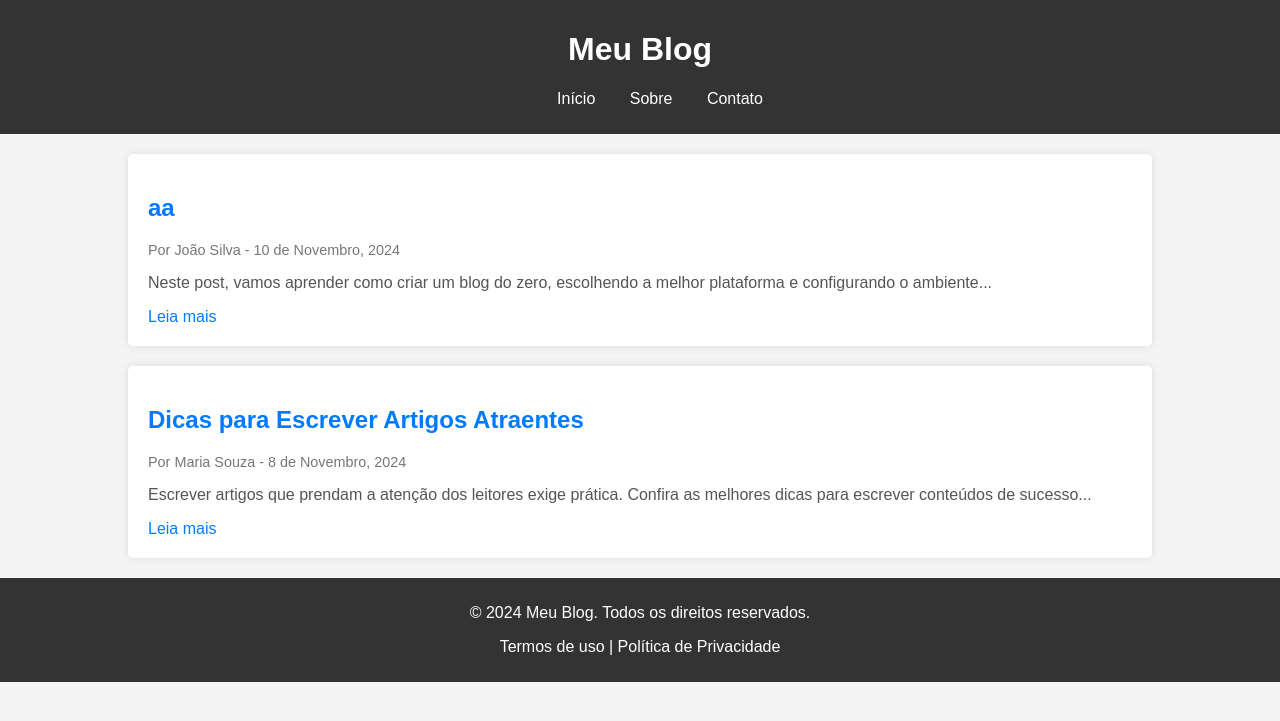
After one commit to jhonvds1/psicologia, a Flask app: page /blog in a window 1280 px wide. The commit adds this page. Shown: the top 721 px of the page. Run offline with Flask 3, Linux system fonts and the light colour scheme; some libraries are stand-ins or nearby versions.

Commit message:
banco de dados feito

```diff
--- /dev/null
+++ b/database/database.py
@@ -0,0 +1,4 @@
+from peewee import SqliteDatabase
+
+db=SqliteDatabase('Banco de dados Anielly')
+dblog=SqliteDatabase('Banco de dados blog')
--- a/main.py
+++ b/main.py
@@ -1,8 +1,10 @@
 from flask import Flask
+from views.home import *
+from configuration import configure_all
 
 app=Flask(__name__)
 
-from views import *
+configure_all(app)
 
 if(__name__=="__main__"):
-    app.run()
+    app.run(debug=True)
--- /dev/null
+++ b/package.json
@@ -0,0 +1,5 @@
+{
+  "dependencies": {
+    "htmx.org": "^1.9.12"
+  }
+}
--- /dev/null
+++ b/static/css/blog_estilo.css
@@ -0,0 +1,86 @@
+/* Estilo global */
+body {
+    font-family: Arial, sans-serif;
+    margin: 0;
+    padding: 0;
+    background-color: #f4f4f4;
+}
+
+.container {
+    width: 80%;
+    margin: 0 auto;
+}
+
+/* Cabeçalho */
+header {
+    background-color: #333;
+    color: #fff;
+    padding: 10px 0;
+}
+
+header h1 {
+    text-align: center;
+}
+
+nav ul {
+    text-align: center;
+    list-style-type: none;
+}
+
+nav ul li {
+    display: inline;
+    margin: 0 15px;
+}
+
+nav ul li a {
+    color: #fff;
+    text-decoration: none;
+}
+
+/* Postagens */
+.postagem {
+    background-color: #fff;
+    padding: 20px;
+    margin: 20px 0;
+    border-radius: 5px;
+    box-shadow: 0 0 10px rgba(0, 0, 0, 0.1);
+}
+
+.postagem h2 {
+    color: #333;
+}
+
+.postagem .autor {
+    color: #777;
+    font-size: 0.9em;
+}
+
+.postagem .resumo {
+    color: #555;
+}
+
+.postagem a {
+    color: #007BFF;
+    text-decoration: none;
+}
+
+.postagem a:hover {
+    text-decoration: underline;
+}
+
+/* Rodapé */
+footer {
+    background-color: #333;
+    color: #fff;
+    padding: 10px 0;
+    text-align: center;
+}
+
+footer a {
+    color: #fff;
+    text-decoration: none;
+}
+
+footer a:hover {
+    text-decoration: underline;
+}
--- /dev/null
+++ b/templates/blog.html
@@ -0,0 +1,66 @@
+<!DOCTYPE html>
+<html lang="pt-br">
+<head>
+    <meta charset="UTF-8">
+    <meta name="viewport" content="width=device-width, initial-scale=1.0">
+    <title>Meu Blog</title>
+    <link rel="stylesheet" href="{{ url_for('static', filename='css/blog_estilo.css') }}">
+</head>
+<body>
+    <!-- Cabeçalho -->
+    <header>
+        <div class="container">
+            <h1>Meu Blog</h1>
+            <nav>
+                <ul>
+                    <li><a href="/">Início</a></li>
+                    <li><a href="/sobre">Sobre</a></li>
+                    <li><a href="/contato">Contato</a></li>
+                </ul>
+            </nav>
+        </div>
+    </header>
+
+    <!-- Conteúdo Principal -->
+    <main>
+        <div class="container">
+            <div class="postagem">
+                <h2><a href="/post/1"> aa</a></h2>
+                <p class="autor">Por João Silva - 10 de Novembro, 2024</p>
+                <p class="resumo">Neste post, vamos aprender como criar um blog do zero, escolhendo a melhor plataforma e configurando o ambiente...</p>
+                <a href="/post/1">Leia mais</a>
+            </div>
+
+            <div class="postagem">
+                <h2><a href="/post/2">Dicas para Escrever Artigos Atraentes</a></h2>
+                <p class="autor">Por Maria Souza - 8 de Novembro, 2024</p>
+                <p class="resumo">Escrever artigos que prendam a atenção dos leitores exige prática. Confira as melhores dicas para escrever conteúdos de sucesso...</p>
+                <a href="/post/2">Leia mais</a>
+            </div>
+
+
+            {% for post in posts %}
+            <div class="postagem">
+                <li>
+                    <h2><a href="/post/2">{{post.Titulo}}</a></h2>
+                <p class="autor">{{post.Autor}}</p>
+                <p class="resumo">{{post.Materia}}</p>
+                <a href="/post/2">Leia mais</a>
+                </li>
+            </div>
+            {% endfor %}
+
+
+        </div>
+    </main>
+
+    <!-- Rodapé -->
+    <footer>
+        <div class="container">
+            <p>&copy; 2024 Meu Blog. Todos os direitos reservados.</p>
+            <p><a href="/termos">Termos de uso</a> | <a href="/privacidade">Política de Privacidade</a></p>
+        </div>
+    </footer>
+    <script src="https://unpkg.com/htmx.org@1.9.2"></script>
+</body>
+</html>
--- a/views.py
+++ /dev/null
@@ -1,6 +0,0 @@
-from main import app
-from flask import render_template
-
-@app.route("/")
-def homepage():
-    return render_template("main.html")
--- /dev/null
+++ b/views/home.py
@@ -0,0 +1,36 @@
+from flask import render_template, Blueprint, request
+from database.models.blog import Blog
+
+home_route=Blueprint('home',__name__)
+
+@home_route.route("/")
+def homepage():
+    return render_template("main.html")
+
+@home_route.route("/inserir_blog")
+def home_blog():
+    return render_template('inserir_blog.html')
+
+
+@home_route.route("/ques_blog", methods=['POST'])
+def inserir_blog():
+    titulo=request.form.get('titulo')
+    autor=request.form.get('autor')
+    materia=request.form.get('conteudo')
+    Blog.create(Titulo=titulo, Autor=autor, Materia=materia)
+    return '<a href="inserir_blog" class="voltar">Fazer outro post</a>'
+
+
+@home_route.route("/blog")
+def mostrar_blog():
+    posts=Blog.select()
+    return render_template('blog.html', posts=posts)
+
+#@home_route.route('/listar_materias')
+#def listar_materias():
+ #   materias=Blog.select()
+  #  materia_html="<ul>"
+   # for materia in Blog:
+   #     materia_html+=f"<li>{materia.Titulo} - {materia.Autor} - {materia.Materia} </li>"
+   # materia_html+="</ul>"
+   # return materia_html
```
Also changed, not shown: configuration.py (added, +23 -0 lines), database/models/blog.py (added, +10 -0 lines), database/models/usuario.py (added, +9 -0 lines), static/js/script.js (+2 -0 lines), templates/inserir_blog.html (added, +95 -0 lines), templates/main.html (+14 -1 lines), views/usuario.py (added, +20 -0 lines), models.py (deleted), package-lock.json (added), 2 other files.
